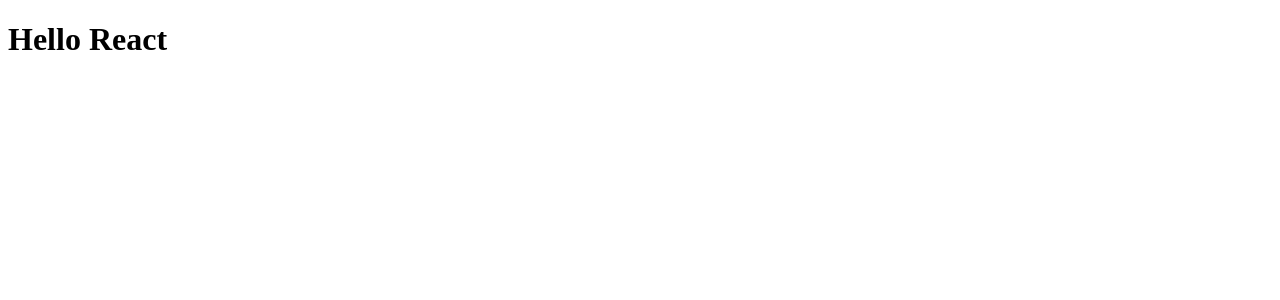
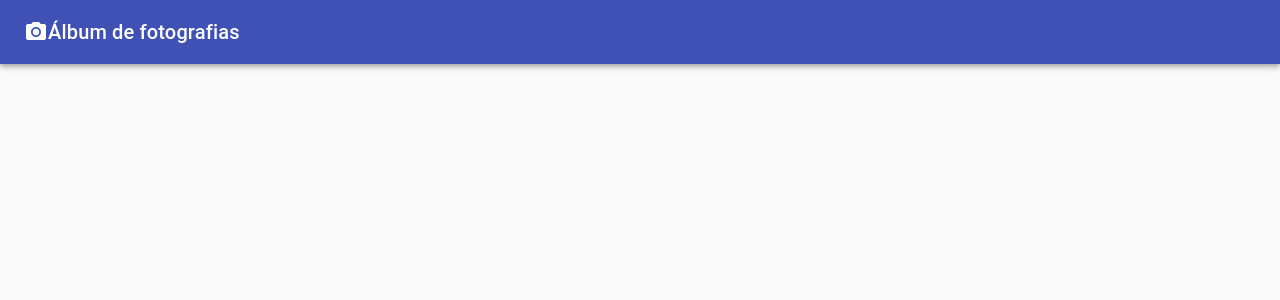
Before and after one commit to henriquechsf/material-ui-react, a React (Create React App) app: page / in a window 1280 px wide. Shown: the top 300 px of the page. Built offline with nearby package versions, Linux system fonts and the light colour scheme; the HTML template or start-up script is replaced by a standard one.

Commit message:
feat: adiciona AppBar

```diff
--- a/src/App.jsx
+++ b/src/App.jsx
@@ -1,10 +1,33 @@
 import React from 'react';
+
+import {
+    Typography,
+    AppBar,
+    Card,
+    CardActions,
+    CardContent,
+    CardMedia,
+    CssBaseline,
+    Grid,
+    Toolbar,
+    Container
+} from '@material-ui/core';
+
+import { PhotoCamera } from '@material-ui/icons';
 
 const App = () => {
     return (
-        <div>
-            <h1>Hello React</h1>
-        </div>
+        <>
+            <CssBaseline />
+            <AppBar position='relative'>
+                <Toolbar>
+                    <PhotoCamera />
+                    <Typography variant='h6'>
+                        Álbum de fotografias
+                    </Typography>
+                </Toolbar>
+            </AppBar>
+        </>
     )
 }
 
```
